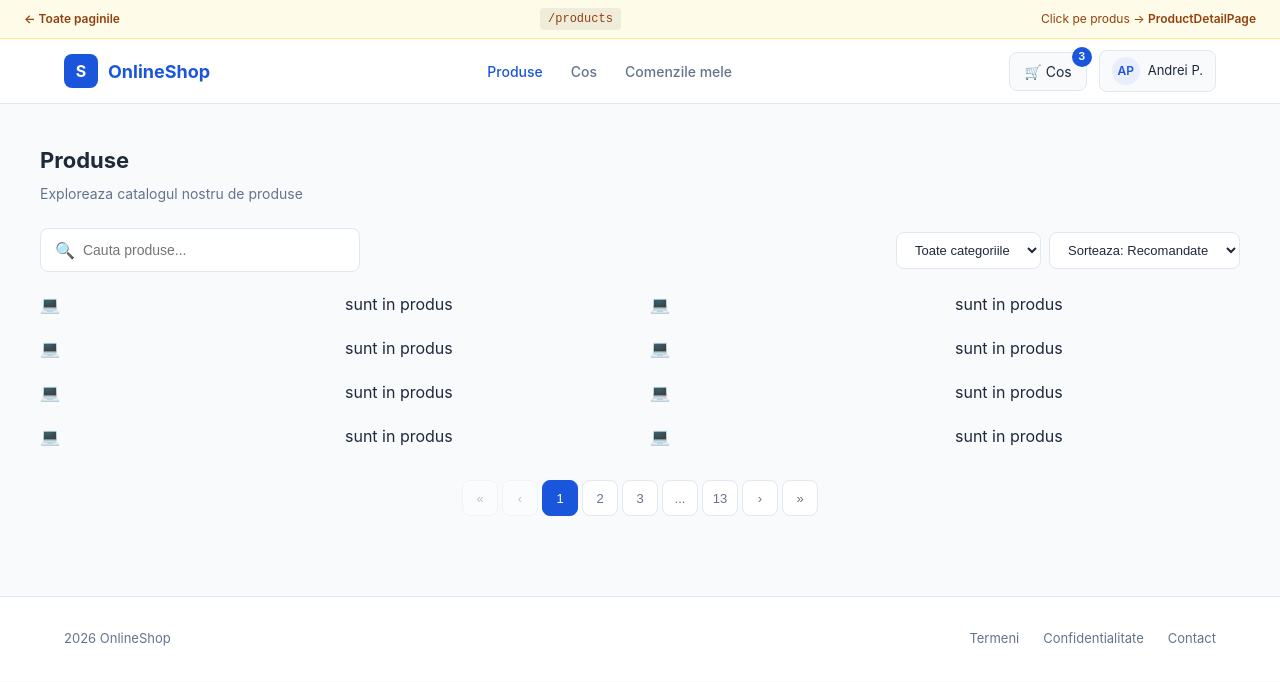
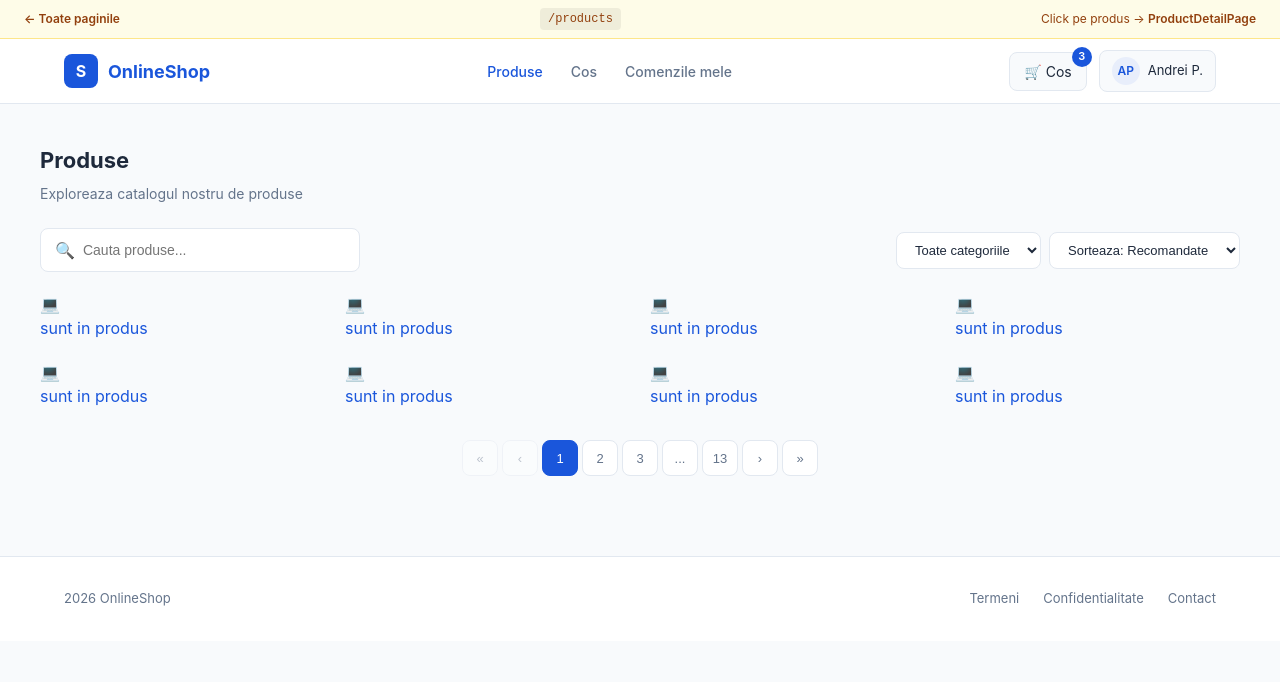
Before and after one commit to adi4pk/online-shop-react-api, a React (Vite) app: page /ProductsPage in a window 1280 px wide. Shown: the top 682 px of the page. Built offline with nearby package versions, Linux system fonts and the light colour scheme.

Commit message:
- third commit
- added <ToastProvider>
- added <ConfirmProvider>

- implemented more Routes

```diff
--- a/src/main.tsx
+++ b/src/main.tsx
@@ -9,9 +9,16 @@ import ReactDOM from "react-dom/client";
 import "./styles/shared.css";
 
 import App from "./App";
+import { ToastProvider } from "./lib/toast";
+import { ConfirmProvider } from "./lib/confirm";
 
 ReactDOM.createRoot(document.getElementById("root")!).render(
   <React.StrictMode>
-    <App />
+
+    <ToastProvider>
+      <ConfirmProvider>
+        <App />
+      </ConfirmProvider>
+    </ToastProvider>
   </React.StrictMode>,
 );
--- a/src/pages/ProductDetailPage.tsx
+++ b/src/pages/ProductDetailPage.tsx
@@ -8,8 +8,10 @@ function ProductDetailPage(){
 
     return (
       <>
-        <p>&#128187;</p>
-        <p>sunt in produs</p>
+        <Link to={"/products/:id"}>
+          <p>&#128187;</p>
+          <p>sunt in produs</p>
+        </Link>
       </>
     );
 }
```
